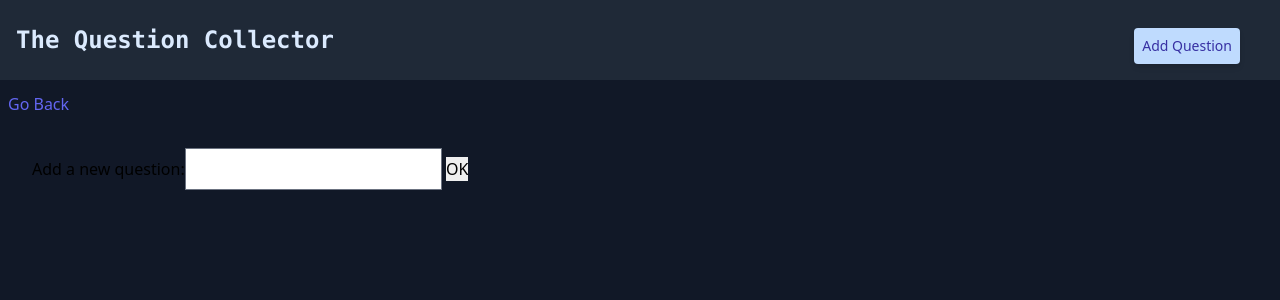
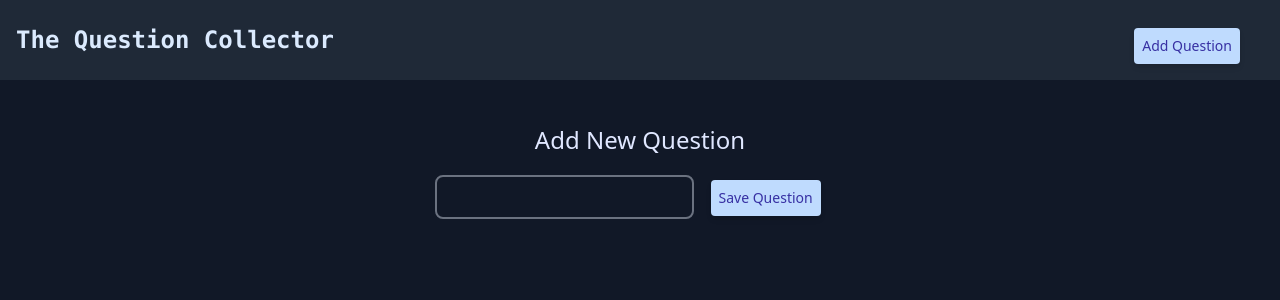
Before and after one commit to TKB-Web-Agency/the_question_collector, a Django app: page /add-new-question in a window 1280 px wide. Shown: the top 300 px of the page. Run offline with Django 3.2, Linux system fonts and the light colour scheme; some libraries are stand-ins or nearby versions.

Commit message:
installed widget-tweaks; styled add question form

```diff
--- a/home/forms.py
+++ b/home/forms.py
@@ -1,4 +1,4 @@
 from django import forms
 
 class QuestionForm(forms.Form):
-    question = forms.CharField(label='Add a new question', max_length=280)
+    question = forms.CharField(label='', max_length=280)
--- a/home/templates/home/add_new_question.html
+++ b/home/templates/home/add_new_question.html
@@ -1,16 +1,16 @@
 {% extends "home/base.html" %}
+{% load widget_tweaks %}
 
 {% block content %}
 
-{% include "home/back_button.html" %}
 
-	<div class="grid grid-cols-1 place-items-start p-8">
+	<div class="grid grid-cols-1 place-items-center p-8">
+		<p class="text-indigo-100 text-2xl m-3" >Add New Question</p>
 		<form action="{% url 'home:add_new_question' %}" method="post">
 			{% csrf_token %}
-			{{ form }}
-			<input type="submit" value="OK">
+			{{ form.question|add_class:"rounded-lg bg-transparent text-indigo-100 border-2 border-ingigo-200 focus:ring-0" }}
+			<button class="m-3 md:mr-6 p-2 bg-blue-200 hover:bg-blue-100 rounded transition ease-in duration-150 shadow-md text-center text-sm text-indigo-800 hover:text-indigo-600" type="submit">Save Question</button>
 		</form>
 	</div>
-</body>
 
 {% endblock %}
--- a/home/templates/home/back_button.html
+++ b/home/templates/home/back_button.html
@@ -1,3 +1,3 @@
-<div class="pl-2 pt-3">
-	<a class="text-indigo-500" href="javascript:history.back()">Go Back</a>
-</div>
+<a class="p-2 bg-blue-200" href="javascript:history.back()">
+	<p class="text-indigo-500">Go Back</p>
+</a>
--- a/home/templates/home/header.html
+++ b/home/templates/home/header.html
@@ -1,7 +1,8 @@
 
 <div class="bg-gray-800 p-4 text-center md:flex justify-between items-center">
 	<a href="{% url 'home:homepage' %}"><h1 class="text-blue-100 font-mono font-bold text-2xl " >The Question Collector</h1></a>
-	<div class="mt-3 md:mr-6 p-2 bg-blue-200 hover:bg-blue-100 rounded transition ease-in duration-150 shadow-md text-center">
-		<a href="{% url 'home:add_new_question' %}" class="text-sm text-indigo-800 hover:text-indigo-600" >Add Question</a>
-	</div>
+
+	<a href="{% url 'home:add_new_question' %}" class="mt-3 md:mr-6 p-2 bg-blue-200 hover:bg-blue-100 rounded transition ease-in duration-150 shadow-md text-center">
+		<p  class="text-sm text-indigo-800 hover:text-indigo-600">Add Question</p>
+	</a>
 </div>
--- a/home/templates/home/question_detail.html
+++ b/home/templates/home/question_detail.html
@@ -1,8 +1,7 @@
 {% extends "home/base.html" %}
 
+
 {% block content %}
-
-{% include "home/back_button.html" %}
 
 <div class="grid place-items-center text-center">
 	<h1 class="p-3 text-indigo-100 text-lg max-w-prose">{{ object.title }}</h1>
--- a/requirements.txt
+++ b/requirements.txt
@@ -9,6 +9,7 @@ dj-database-url==0.5.0
 Django==3.2.2
 django-heroku==0.3.1
 django-tailwind==2.0.1
+django-widget-tweaks==1.4.8
 gunicorn==20.1.0
 idna==2.10
 Jinja2==2.11.3
--- a/the_question_collector/settings.py
+++ b/the_question_collector/settings.py
@@ -36,6 +36,7 @@ INSTALLED_APPS = [
     'home',
     'tailwind',
     'theme',
+    'widget_tweaks',
     'django.contrib.admin',
     'django.contrib.auth',
     'django.contrib.contenttypes',
--- a/theme/static/css/dist/styles.css
+++ b/theme/static/css/dist/styles.css
@@ -757,12 +757,21 @@ select {
 .static {
 	position: static;
 }
+.m-2 {
+	margin: 0.5rem;
+}
+.m-3 {
+	margin: 0.75rem;
+}
 .mx-auto {
 	margin-left: auto;
 	margin-right: auto;
 }
 .mt-3 {
 	margin-top: 0.75rem;
+}
+.ml-2 {
+	margin-left: 0.5rem;
 }
 .block {
 	display: block;
@@ -788,11 +794,11 @@ select {
 .place-items-start {
 	place-items: start;
 }
+.place-items-center {
+	place-items: center;
+}
 .place-items-end {
 	place-items: end;
-}
-.place-items-center {
-	place-items: center;
 }
 .items-center {
 	align-items: center;
@@ -806,8 +812,22 @@ select {
 .rounded {
 	border-radius: 0.25rem;
 }
+.rounded-lg {
+	border-radius: 0.5rem;
+}
+.border-4 {
+	border-width: 4px;
+}
 .border-2 {
 	border-width: 2px;
+}
+.border-green-300 {
+	--tw-border-opacity: 1;
+	border-color: rgba(110, 231, 183, var(--tw-border-opacity));
+}
+.bg-red-300 {
+	--tw-bg-opacity: 1;
+	background-color: rgba(252, 165, 165, var(--tw-bg-opacity));
 }
 .bg-gray-900 {
 	--tw-bg-opacity: 1;
@@ -820,6 +840,13 @@ select {
 .bg-blue-200 {
 	--tw-bg-opacity: 1;
 	background-color: rgba(191, 219, 254, var(--tw-bg-opacity));
+}
+.bg-green-300 {
+	--tw-bg-opacity: 1;
+	background-color: rgba(110, 231, 183, var(--tw-bg-opacity));
+}
+.bg-transparent {
+	background-color: transparent;
 }
 .p-8 {
 	padding: 2rem;
```
Also changed, not shown: other parts of theme/static/css/dist/styles.css (+29 -19 lines).
